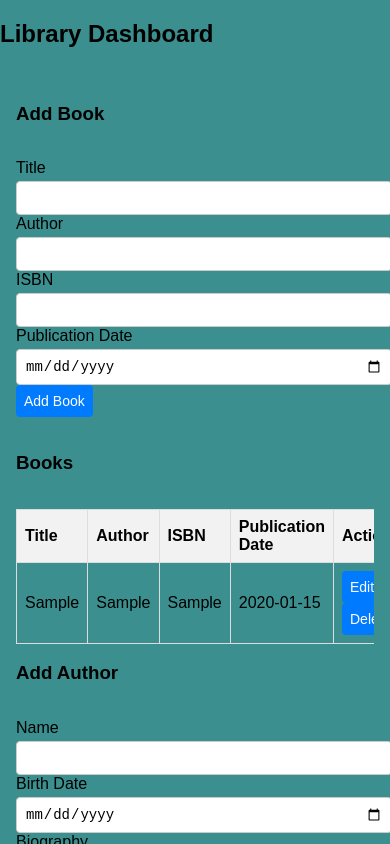
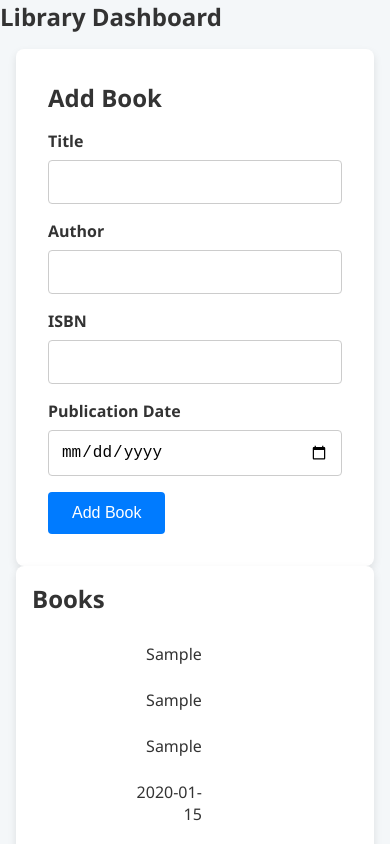
Before and after one commit to MADHAN79/Session-31, a React (Vite) app: page / in a window 390 px wide. Both pictures are taken after typing "Sample", "Sample", "Sample", "2020-01-15" into the empty fields and a click on the button "Add Book". Shown: the top 844 px of the page. Built offline with nearby package versions, Linux system fonts and the light colour scheme.

Commit message:
logic bugs resolved

```diff
--- a/src/App.jsx
+++ b/src/App.jsx
@@ -1,3 +1,4 @@
+// src/App.jsx
 import React, { useState } from 'react';
 import DashboardLayout from './components/Layout/DashboardLayout';
 import AddBookForm from './components/Books/AddBookForm';
@@ -6,6 +7,8 @@ import BookTable from './components/Books/BookTable';
 import AddAuthorForm from './components/Authors/AddAuthorForm';
 import EditAuthorForm from './components/Authors/EditAuthorForm';
 import AuthorTable from './components/Authors/AuthorTable';
+
+
 
 const App = () => {
   const [books, setBooks] = useState([]);
@@ -16,20 +19,20 @@ const App = () => {
   const addBook = (book) => setBooks([...books, book]);
 
   const updateBook = (updatedBook) => {
-    setBooks(books.map((b) => (b.isbn === updatedBook.isbn ? updatedBook : b)));
+    setBooks(books.map((b) => (b.id === updatedBook.id ? updatedBook : b)));
     setEditingBook(null); // Reset the form after updating
   };
 
-  const deleteBook = (isbn) => setBooks(books.filter((b) => b.isbn !== isbn));
+  const deleteBook = (id) => setBooks(books.filter((b) => b.id !== id));
 
   const addAuthor = (author) => setAuthors([...authors, author]);
 
   const updateAuthor = (updatedAuthor) => {
-    setAuthors(authors.map((a) => (a.name === updatedAuthor.name ? updatedAuthor : a)));
+    setAuthors(authors.map((a) => (a.id === updatedAuthor.id ? updatedAuthor : a)));
     setEditingAuthor(null); // Reset the form after updating
   };
 
-  const deleteAuthor = (name) => setAuthors(authors.filter((a) => a.name !== name));
+  const deleteAuthor = (id) => setAuthors(authors.filter((a) => a.id !== id));
 
   return (
     <DashboardLayout>
--- a/src/components/Authors/AddAuthorForm.jsx
+++ b/src/components/Authors/AddAuthorForm.jsx
@@ -17,7 +17,11 @@ const AddAuthorForm = ({ addAuthor }) => {
   });
 
   const onSubmit = (values, { resetForm }) => {
-    addAuthor(values);
+    const newAuthor = {
+      ...values,
+      id: Date.now(), // Generate a unique id for the new author
+    };
+    addAuthor(newAuthor);
     resetForm();
   };
 
--- a/src/components/Authors/AuthorTable.jsx
+++ b/src/components/Authors/AuthorTable.jsx
@@ -14,13 +14,13 @@ const AuthorTable = ({ authors, onEdit, onDelete }) => {
       </thead>
       <tbody>
         {authors.map((author) => (
-          <tr key={author.name}>
+          <tr key={author.id}> {/* Use id as key */}
             <td>{author.name}</td>
             <td>{author.birthDate}</td>
             <td>{author.biography}</td>
             <td>
               <button onClick={() => onEdit(author)} className="btn">Edit</button>
-              <button onClick={() => onDelete(author.name)} className="btn ml-2">Delete</button>
+              <button onClick={() => onDelete(author.id)} className="btn ml-2">Delete</button> {/* Use id for delete */}
             </td>
           </tr>
         ))}
--- a/src/components/Authors/EditAuthorForm.jsx
+++ b/src/components/Authors/EditAuthorForm.jsx
@@ -5,6 +5,7 @@ import * as Yup from 'yup';
 
 const EditAuthorForm = ({ author, updateAuthor }) => {
   const initialValues = {
+    id: author.id, // Include id to identify the author uniquely
     name: author.name,
     birthDate: author.birthDate,
     biography: author.biography,
--- a/src/components/Books/AddBookForm.jsx
+++ b/src/components/Books/AddBookForm.jsx
@@ -19,7 +19,11 @@ const AddBookForm = ({ addBook }) => {
   });
 
   const onSubmit = (values, { resetForm }) => {
-    addBook(values);
+    const newBook = {
+      ...values,
+      id: Date.now(), // Generate a unique id for the new book
+    };
+    addBook(newBook);
     resetForm();
   };
 
--- a/src/components/Books/BookTable.jsx
+++ b/src/components/Books/BookTable.jsx
@@ -15,14 +15,14 @@ const BookTable = ({ books, onEdit, onDelete }) => {
       </thead>
       <tbody>
         {books.map((book) => (
-          <tr key={book.isbn}>
+          <tr key={book.id}> {/* Use id as key */}
             <td>{book.title}</td>
             <td>{book.author}</td>
             <td>{book.isbn}</td>
             <td>{book.publicationDate}</td>
             <td>
               <button onClick={() => onEdit(book)} className="btn">Edit</button>
-              <button onClick={() => onDelete(book.isbn)} className="btn ml-2">Delete</button>
+              <button onClick={() => onDelete(book.id)} className="btn ml-2">Delete</button> {/* Use id for delete */}
             </td>
           </tr>
         ))}
--- a/src/components/Books/EditBookForm.jsx
+++ b/src/components/Books/EditBookForm.jsx
@@ -5,6 +5,7 @@ import * as Yup from 'yup';
 
 const EditBookForm = ({ book, updateBook }) => {
   const initialValues = {
+    id: book.id, // Include the id to identify the book uniquely
     title: book.title,
     author: book.author,
     isbn: book.isbn,
--- a/src/index.css
+++ b/src/index.css
@@ -1,101 +1,165 @@
-body {
-  font-family: Arial, sans-serif;
+/* src/styles/global.css */
+
+/* Reset some default styles */
+* {
   margin: 0;
   padding: 0;
   box-sizing: border-box;
-  background-color: #3b8f8f; /* Ensure the background color covers the entire viewport */
 }
 
+/* Basic styling */
+body {
+  font-family: 'Segoe UI', Tahoma, Geneva, Verdana, sans-serif;
+  background-color: #f4f7f9;
+  color: #333;
+}
+
+/* Container */
 .container {
-  max-width: 1200px; /* Ensure the max width of the container */
+  max-width: 1200px;
   margin: 0 auto;
   padding: 1rem;
 }
 
-.form-container,
-.table-container {
-  display: flex;
-  flex-direction: column;
+/* Dashboard layout */
+.dashboard-layout {
+  display: grid;
+  grid-template-columns: 1fr;
   gap: 1rem;
 }
 
+/* Forms */
 .form-container {
-  width: 100%;
-  max-width: 400px; /* Set a max width for the form */
+  background-color: #fff;
+  border-radius: 8px;
+  box-shadow: 0 4px 8px rgba(0, 0, 0, 0.1);
+  padding: 2rem;
 }
 
-.table-container {
-  overflow-x: auto; /* Prevent horizontal scrolling on small screens */
+h3 {
+  font-size: 1.5rem;
+  margin-bottom: 1rem;
 }
 
-.input {
+label {
   display: block;
+  font-weight: 600;
+  margin-bottom: 0.5rem;
+}
+
+.input,
+textarea {
   width: 100%;
-  padding: 0.5rem;
-  margin-top: 0.25rem;
+  padding: 0.75rem;
   border: 1px solid #ccc;
   border-radius: 4px;
+  font-size: 1rem;
+  margin-bottom: 1rem;
+}
+
+.input:focus,
+textarea:focus {
+  border-color: #007bff;
+  outline: none;
 }
 
 .error {
-  color: red;
+  color: #e74c3c;
   font-size: 0.875rem;
 }
 
 .btn {
+  display: inline-block;
   background-color: #007bff;
-  color: white;
-  padding: 0.5rem 1rem;
+  color: #fff;
   border: none;
   border-radius: 4px;
+  padding: 0.75rem 1.5rem;
+  font-size: 1rem;
   cursor: pointer;
+  transition: background-color 0.3s ease;
 }
 
 .btn:hover {
   background-color: #0056b3;
 }
 
-.table-auto {
+/* Tables */
+.table-container {
+  background-color: #fff;
+  border-radius: 8px;
+  box-shadow: 0 4px 8px rgba(0, 0, 0, 0.1);
+  padding: 1rem;
+  overflow-x: auto; /* Add horizontal scrolling for small screens */
+}
+
+table {
   width: 100%;
   border-collapse: collapse;
+  table-layout: fixed; /* Ensures column widths are controlled */
 }
 
-.table-auto th,
-.table-auto td {
-  border: 1px solid #ddd;
-  padding: 8px;
-  word-wrap: break-word;
+th,
+td {
+  padding: 0.75rem;
+  text-align: left;
+  border-bottom: 1px solid #ddd;
+  word-wrap: break-word; /* Ensure text wraps within cells */
 }
 
-.table-auto th {
-  background-color: #f2f2f2;
-  text-align: left;
+th {
+  background-color: #f8f9fa;
+  font-weight: 600;
 }
 
-/* Responsive Breakpoints */
-@media (max-width: 768px) {
-  .form-container {
-    max-width: 100%; /* Ensure form takes full width on smaller screens */
-  }
+tr:hover {
+  background-color: #f1f1f1;
+}
 
-  .table-container {
-    margin-top: 1rem;
-  }
-
-  .table-auto th,
-  .table-auto td {
-    padding: 0.5rem;
+/* Responsive Design */
+@media (min-width: 768px) {
+  .dashboard-layout {
+    grid-template-columns: 1fr 1fr;
   }
 }
 
-@media (max-width: 480px) {
-  .btn {
-    padding: 0.5rem;
-    font-size: 0.875rem;
+@media (min-width: 1024px) {
+  .dashboard-layout {
+    grid-template-columns: 1fr 1fr;
+  }
+}
+
+/* Responsive Table */
+@media (max-width: 768px) {
+  table {
+    width: 100%;
+    display: block;
   }
 
-  .input {
-    padding: 0.5rem;
-    font-size: 0.875rem;
+  thead {
+    display: none;
+  }
+
+  tr {
+    display: block;
+    margin-bottom: 1rem;
+  }
+
+  td {
+    display: block;
+    text-align: right;
+    position: relative;
+    padding-left: 50%;
+    border: none;
+  }
+
+  td::before {
+    content: attr(data-label);
+    position: absolute;
+    left: 0;
+    width: 50%;
+    padding-left: 0.75rem;
+    font-weight: 600;
+    white-space: nowrap;
   }
 }
```
